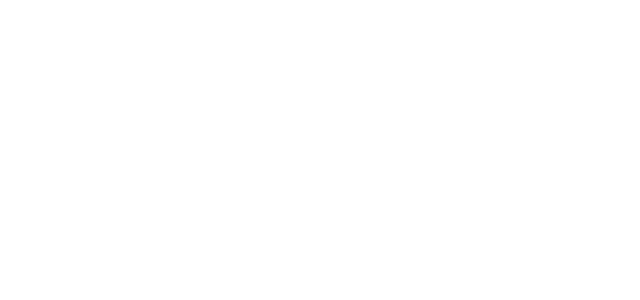
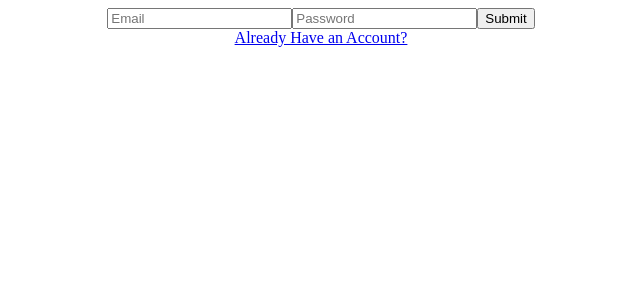
Before and after one commit to Dwire/good_reads_and_bad_reads_too_front, a React (Create React App) app: page /register in a window 1280 px wide. Shown: the top 300 px of the page, without its empty margins (319-959 px from the left). Built offline with nearby package versions, Linux system fonts and the light colour scheme.

Commit message:
connected registration page to login page

```diff
--- a/src/containers/landing/Login.js
+++ b/src/containers/landing/Login.js
@@ -41,7 +41,7 @@
     // console.log(this.props.history);
     return (
       <div>
-        { this.props.loggedIn ? <Redirect to='users'>User Page</Redirect>: <LoginForm handleChange={this.handleChange} handleSubmit={this.handleSubmit} email={this.state.user.email} password={this.state.user.password}/> }
+        { this.props.login ? <Redirect to='users'>User Page</Redirect> : <LoginForm handleChange={this.handleChange} handleSubmit={this.handleSubmit} email={this.state.user.email} password={this.state.user.password} origin={"login"}/> }
       </div>
     )
   }
--- a/src/containers/landing/LoginForm.js
+++ b/src/containers/landing/LoginForm.js
@@ -1,15 +1,39 @@
-import React from 'react'
+import React, { Fragment } from 'react'
+import { Link } from 'react-router-dom'
 
 const LoginForm = (props) => {
+
+  const login = () => {
     return (
       <div>
         <form onSubmit={props.handleSubmit} >
           <input type="text" name="email" placeholder='Email' value={props.email} onChange={props.handleChange} />
-          <input type="text" name="password" placeholder="Password" value={props.password} onChange={props.handleChange} />
+          <input type="password" name="password" placeholder="Password" value={props.password} onChange={props.handleChange} />
           <input type="submit" />
         </form>
+        <Link to="/register">Don't Have an Account Yet?</Link>
       </div>
     )
   }
 
+  const signUp = () => {
+    return (
+      <div>
+        <form onSubmit={props.handleSubmit} >
+          <input type="text" name="email" placeholder='Email' value={props.email} onChange={props.handleChange} />
+          <input type="password" name="password" placeholder="Password" value={props.password} onChange={props.handleChange} />
+          <input type="submit" />
+        </form>
+        <Link to="/login">Already Have an Account?</Link>
+      </div>
+    )
+  }
+
+    return (
+      <Fragment>
+        {props.origin === 'login' ? login() : signUp()}
+      </Fragment>
+    )
+  }
+
 export default LoginForm
--- a/src/routes/index.js
+++ b/src/routes/index.js
@@ -2,7 +2,7 @@
 import { withRouter, Route, Switch } from 'react-router-dom';
 
 import Login from '../containers/landing/Login'
-// import Register from '../containers/Register'
+import Register from '../containers/landing/Register'
 import Sessions from '../containers/landing/Sessions'
 import SplashPage from '../containers/landing/SplashPage'
 import UserDash from '../containers/UserDash'
@@ -18,6 +18,7 @@
         <Route exact path="/" component={SplashPage} />
         <Route exact path="/sessions" component={Sessions} />
         <Route exact path="/login" component={Login} />
+        <Route exact path="/register" component={Register} />
         <Route path="/users" component={UserDash} />
         <Route path="/book_clubs" component={BookClubDash} />
       </Switch>
```
